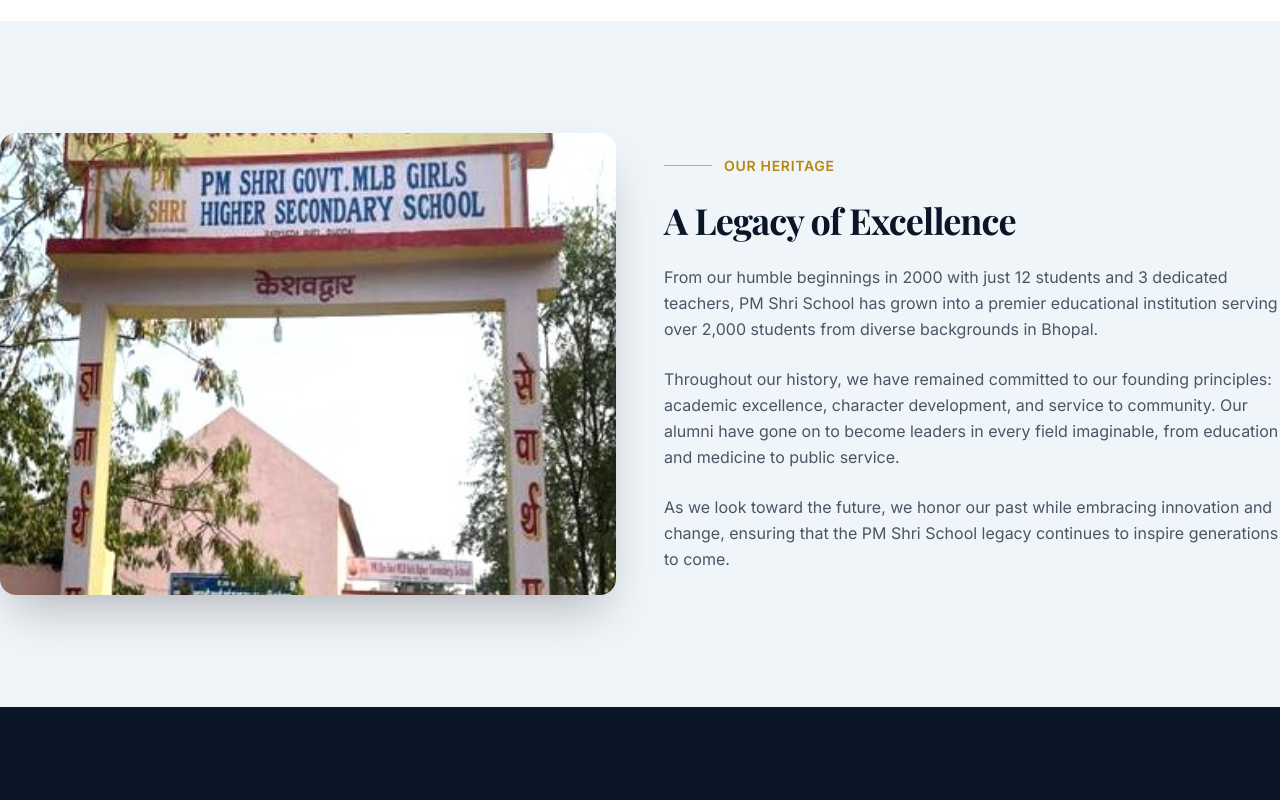
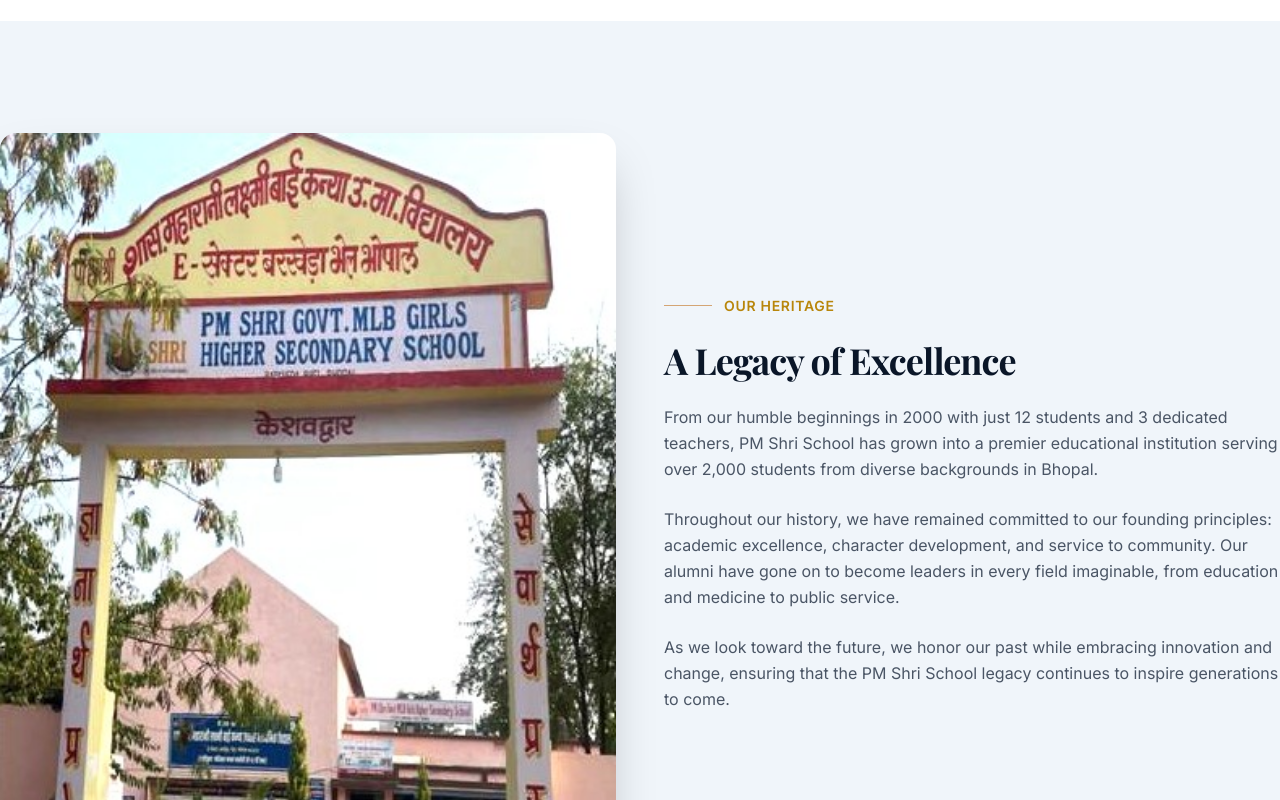
Before and after one commit to Pinky1410/PM_Shri_Govt_Girls, a Next.js app: page /about/history in a window 1280 px wide. Shown: the part 2800-3600 px from the top of the page. Built offline with nearby package versions, Linux system fonts and the light colour scheme.

Commit message:
Update page.tsx

```diff
--- a/src/app/about/history/page.tsx
+++ b/src/app/about/history/page.tsx
@@ -141,14 +141,13 @@
               className="relative"
             >
               <div className="relative rounded-2xl overflow-hidden shadow-2xl">
-                <div className="aspect-[4/3] relative">
-                  <Image
-                    src="/images/school-image.jpeg"
-                    alt="PMSHRI GOVT. GIRLS H.S. SCHOOL BHOPAL"
-                    fill
-                    className="object-cover"
-                  />
-                </div>
+                <Image
+                  src="/images/school-image.jpeg"
+                  alt="PMSHRI GOVT. GIRLS H.S. SCHOOL BHOPAL"
+                  width={1200}
+                  height={800}
+                  className="w-full h-auto object-contain"
+                />
               </div>
             </motion.div>
             <motion.div
```
